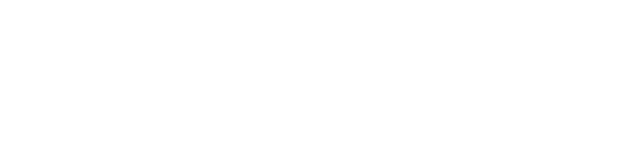
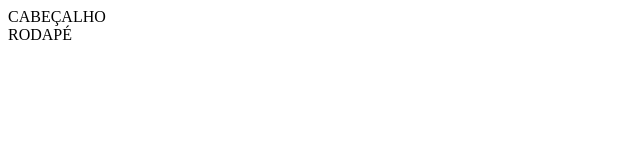
Before and after one commit to annekellen/tn14-pratica-001, a plain HTML site: page index.html in a window 1280 px wide. Shown: the whole page, without its empty margins (0-640 px from the left). Drawn offline with Linux system fonts and the light colour scheme.

Commit message:
feature: header e footer

```diff
--- a/index.html
+++ b/index.html
@@ -7,6 +7,11 @@
     <title>Currículo Programador Full Stack Junior</title>
 </head>
 <body>
-
+    <header>
+        CABEÇALHO
+    </header>
+    <FOOTer>
+        RODAPÉ
+    </FOOTer>
 </body>
 </html>
```
